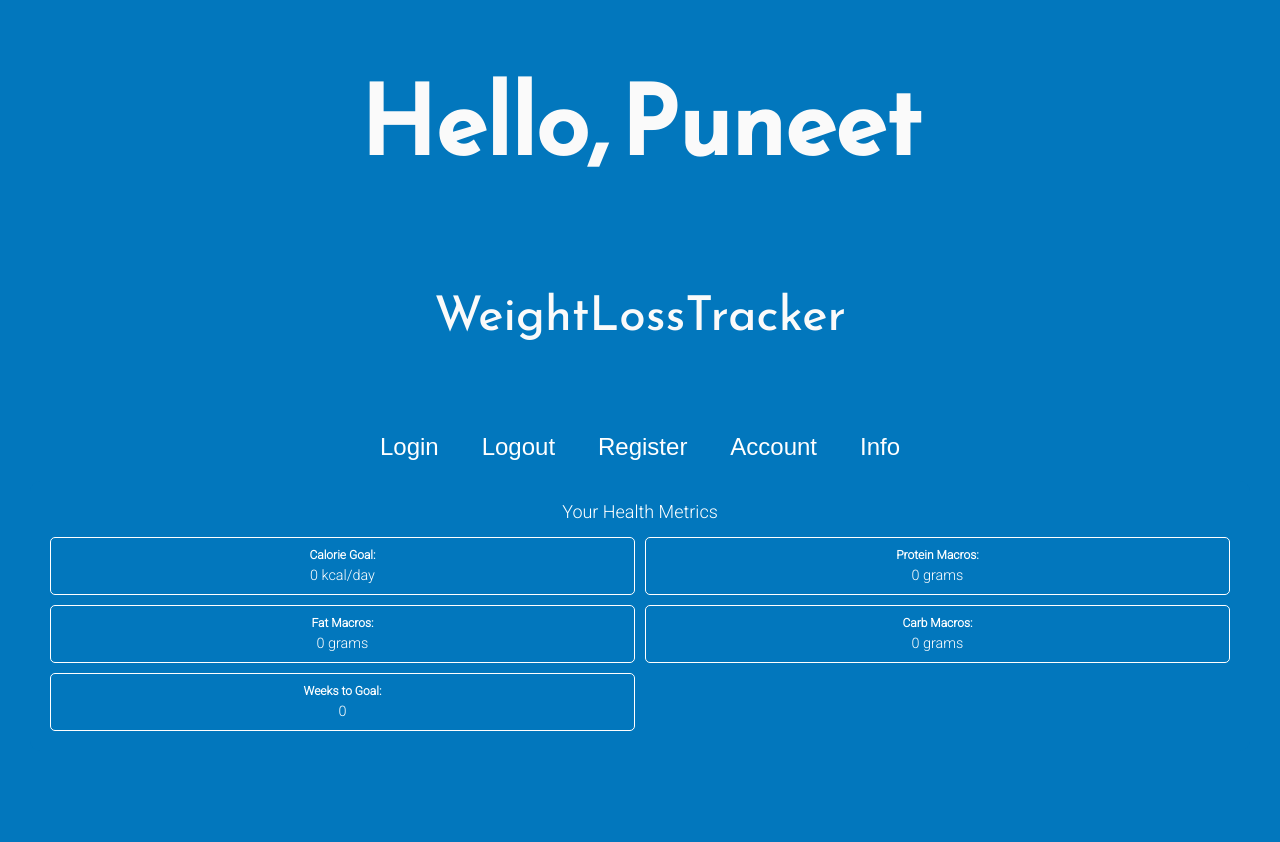
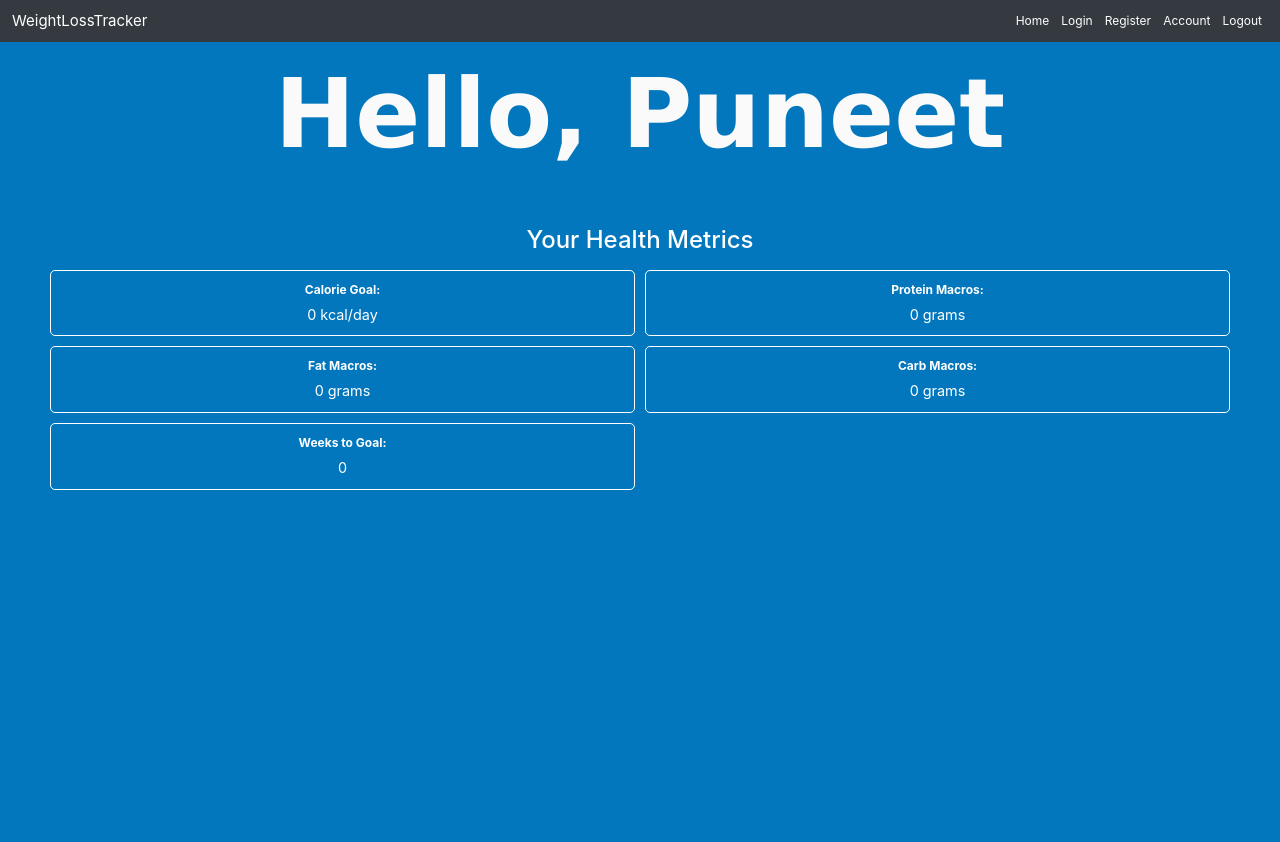
Before and after one commit to pkpuneet107/WeightWeb, a Flask app: page /home in a window 1280 px wide. Before the commit the page ends 731 px from the top, so only its background shows below. Run offline with Flask 3, Linux system fonts and the light colour scheme; a user stored in the database is signed in; some libraries are stand-ins or nearby versions.

Commit message:
NavBar for home

```diff
--- a/flaskWeb/static/css/homestyle.css
+++ b/flaskWeb/static/css/homestyle.css
@@ -1,7 +1,7 @@
 
 /* Typography */
 html {
-    font-family: 'Roboto', sans-serif;
+    font-family: 'Verdana', sans-serif;
 }
 main {
 	background: #0277BD;
@@ -36,7 +36,7 @@ main {
 
 .links-social a {
     font-size: 2em; /* Adjust the size as needed */
-    font-family: 'Papyrus', fantasy; /* This is the unique font for the links */
+    font-family: 'Verdana', sans-serif; /* This is the unique font for the links */
     text-decoration: none;
     color: #FFF; /* Adjust the color as needed */
     margin: 10px; /* Adjust spacing as needed */
@@ -64,7 +64,7 @@ main {
 }
 
 main > .intro {
-	font-family: 'Reem Kufi', sans-serif;
+	font-family: 'Verdana', sans-serif;
 	font-size: 8em;
 	font-weight: 1000;
 }
--- a/flaskWeb/templates/account.html
+++ b/flaskWeb/templates/account.html
@@ -16,7 +16,6 @@
                 {{ form.hidden_tag() }}
                 <div class="media-body">
                     <h2 class="account-heading">{{ current_user.username }}</h2>
-                    <p class="text-secondary">{{ current_user.email }}</p>
                 </div>
                 <fieldset class="form-group">
                     <legend class="border-bottom mb-4">Account Info</legend>
--- a/flaskWeb/templates/index.html
+++ b/flaskWeb/templates/index.html
@@ -4,29 +4,42 @@
     <meta charset="utf-8">
     <meta http-equiv="X-UA-Compatible" content="IE=edge">
     <meta name="viewport" content="width=device-width, initial-scale=1.0">
-
     <title>Welcome</title>
-
     <link href="https://fonts.googleapis.com/css?family=Reem+Kufi|Roboto:300" rel="stylesheet">
     <link href="https://use.fontawesome.com/releases/v5.13.1/css/all.css" rel="stylesheet">
     <link rel="stylesheet" type="text/css" href="{{ url_for('static', filename='css/color.css') }}" />
     <link rel="stylesheet" type="text/css" href="{{ url_for('static', filename='css/homestyle.css') }}" />
     <link rel="stylesheet" type="text/css" href="{{ url_for('static', filename='css/reset.css') }}" />
-
+    <!-- Bootstrap CSS -->
+    <link rel="stylesheet" href="https://cdn.jsdelivr.net/npm/bootstrap@4.3.1/dist/css/bootstrap.min.css" crossorigin="anonymous">
 </head>
 <body>
+    <div class="pos-f-t">
+        <nav class="navbar navbar-expand-lg navbar-dark bg-dark">
+            <a class="navbar-brand" href="#">WeightLossTracker</a>
+            <button class="navbar-toggler" type="button" data-toggle="collapse" data-target="#navbarNav" aria-controls="navbarNav" aria-expanded="false" aria-label="Toggle navigation">
+                <span class="navbar-toggler-icon"></span>
+            </button>
+            <div class="collapse navbar-collapse justify-content-end" id="navbarNav">
+                <ul class="navbar-nav">
+                    <li class="nav-item"><a class="nav-link text-white" href="/home">Home</a></li>
+                    <li class="nav-item"><a class="nav-link text-white" href="/login">Login</a></li>
+                    <li class="nav-item"><a class="nav-link text-white" href="/register">Register</a></li>
+                    <li class="nav-item"><a class="nav-link text-white" href="/account">Account</a></li>
+                    <li class="nav-item"><a class="nav-link text-white" href="/logout">Logout</a></li>
+                </ul>
+            </div>
+        </nav>
+    </div>
+    <div class="container fluid">
+        {% block content %}
+        {% endblock %}
+    </div>
+
     <main>
         {% for item in values %}
         <div class="intro">Hello, {{item.name}}</div>
-		<div class="tagline">WeightLossTracker</div>
         {% endfor %}
-		<div class="links-social">
-            <a target="_blank" href="{{ url_for('login') }}">Login</a>
-            <a target="_blank" href="{{ url_for('logout') }}">Logout</a>
-            <a target="_blank" href="{{ url_for('register') }}">Register</a>
-            <a target="_blank" href="{{ url_for('account') }}">Account</a>
-            <a target="_blank" href="{{ url_for('info') }}">Info</a>
-        </div>
         <section class="user-info">
             {% for item in values %}
             <h2>Your Health Metrics</h2>
@@ -54,8 +67,11 @@
             </div>
             {% endfor %}
         </section>
+    </main>
 
-
-	</main>
+    <!-- Bootstrap JS, Popper.js, and jQuery -->
+    <script src="https://code.jquery.com/jquery-3.3.1.slim.min.js" crossorigin="anonymous"></script>
+    <script src="https://cdn.jsdelivr.net/npm/popper.js@1.14.7/dist/umd/popper.min.js" crossorigin="anonymous"></script>
+    <script src="https://cdn.jsdelivr.net/npm/bootstrap@4.3.1/dist/js/bootstrap.min.js" crossorigin="anonymous"></script>
 </body>
 </html>
```
Also changed, not shown: flaskWeb/static/css/style.css (+4 -4 lines), flaskWeb/templates/layout.html (+5 -11 lines). Lines whose indentation alone changed are shown as unchanged.
